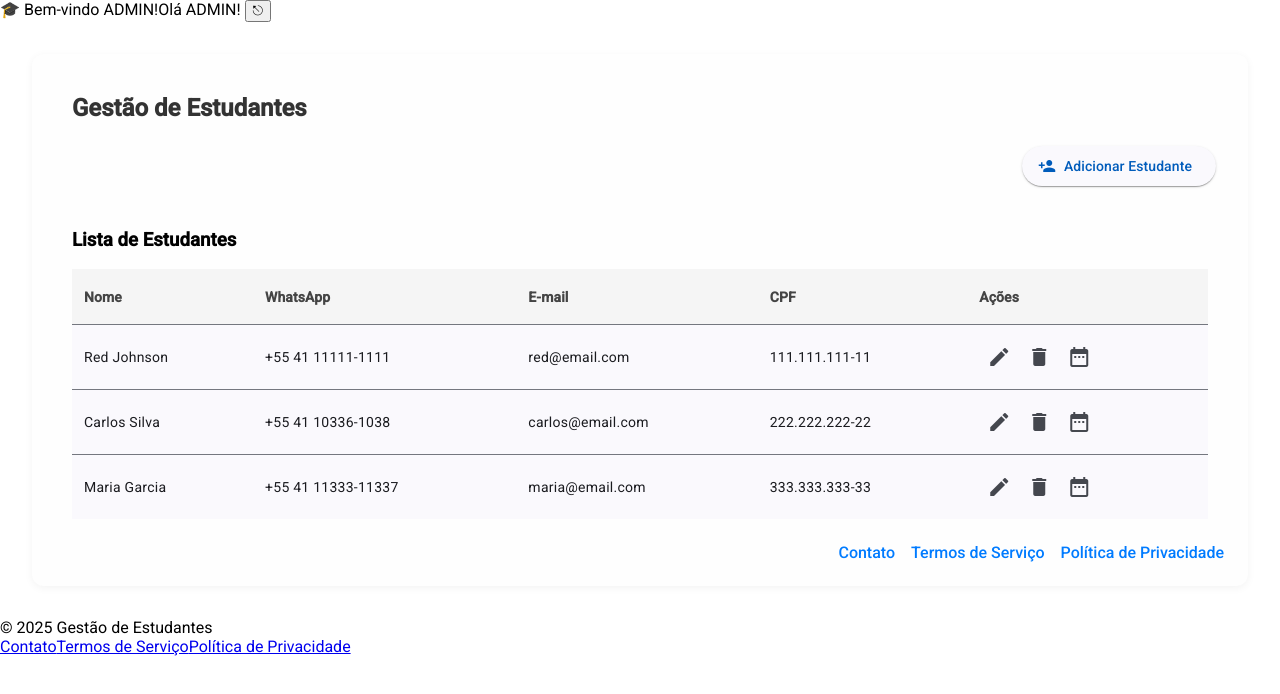
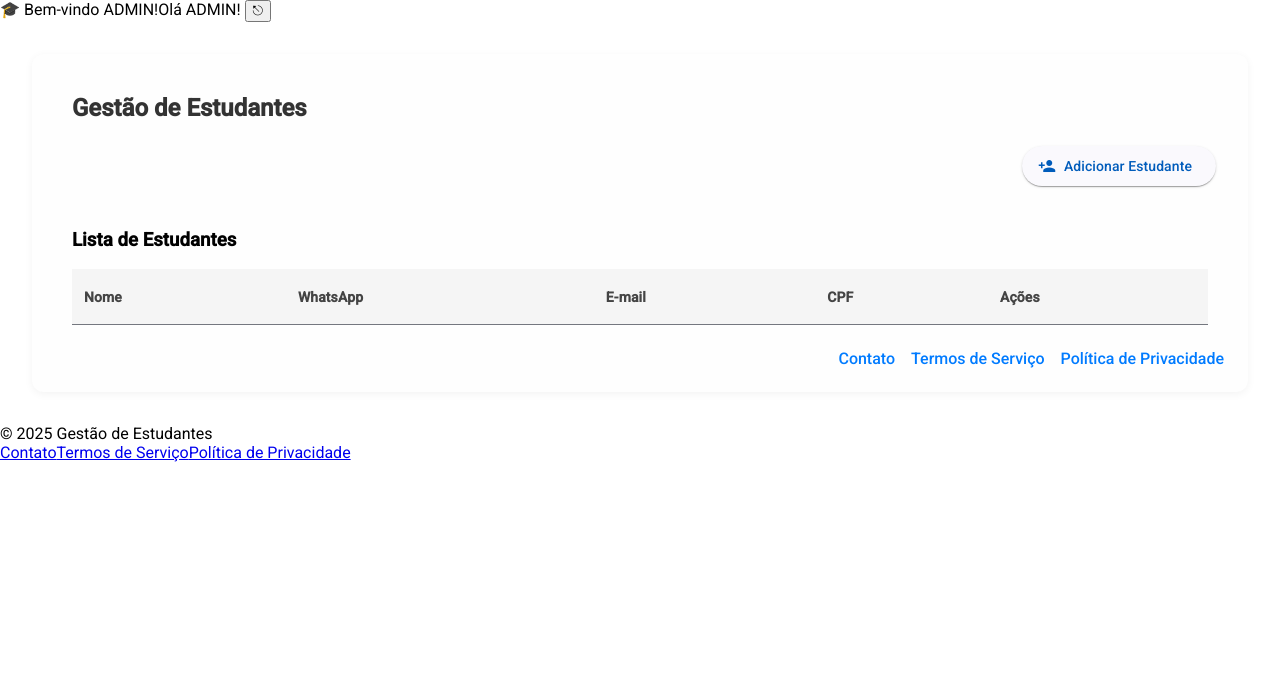
Before and after one commit to robsonaugusto/escola-idiomas, an Angular app in the folder frontend/: page /admin/estudantes in a window 1280 px wide. Shown: the top 694 px of the page. Built offline with nearby package versions, Linux system fonts and the light colour scheme.

Commit message:
Alteração do estudantes-list

```diff
--- a/frontend/src/app/modules/estudantes/estudantes-list/estudantes-list.ts
+++ b/frontend/src/app/modules/estudantes/estudantes-list/estudantes-list.ts
@@ -46,32 +46,7 @@ interface Student {
 })
 export class EstudantesListComponent {
   displayedColumns: string[] = ['nome', 'telefone', 'email', 'cpf', 'actions'];
-  students: Student[] = [
-    {
-      id: 1,
-      nome: 'Red Johnson',
-      telefone: '+55 41 11111-1111',
-      cpf: '111.111.111-11',
-      email: 'red@email.com',
-      dataNascimento: '1990-01-01'
-    },
-    {
-      id: 2,
-      nome: 'Carlos Silva',
-      telefone: '+55 41 10336-1038',
-      cpf: '222.222.222-22',
-      email: 'carlos@email.com',
-      dataNascimento: '1985-05-15'
-    },
-    {
-      id: 3,
-      nome: 'Maria Garcia',
-      telefone: '+55 41 11333-11337',
-      cpf: '333.333.333-33',
-      email: 'maria@email.com',
-      dataNascimento: '1992-11-20'
-    }
-  ];
+  students: Student[] = []; // Array vazio - sem dados fixos
 
   constructor(
     private dialog: MatDialog,
```
Also changed, not shown: 1 other file (tests, documents, lock files or other folders).
